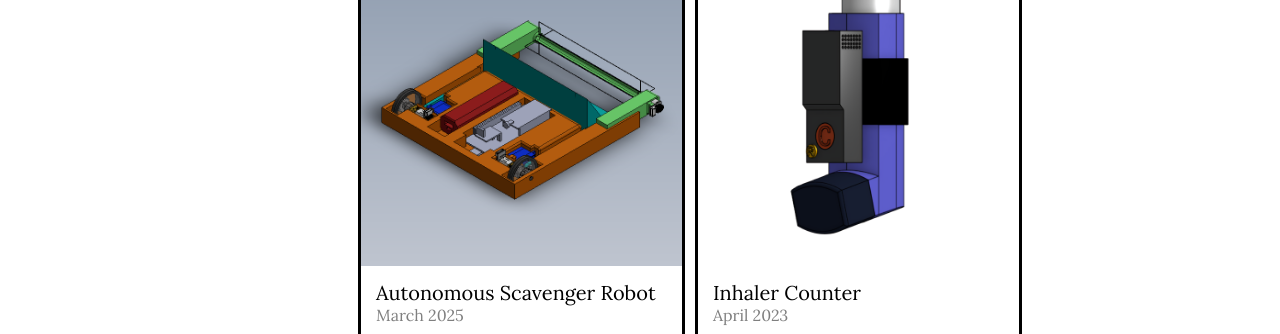
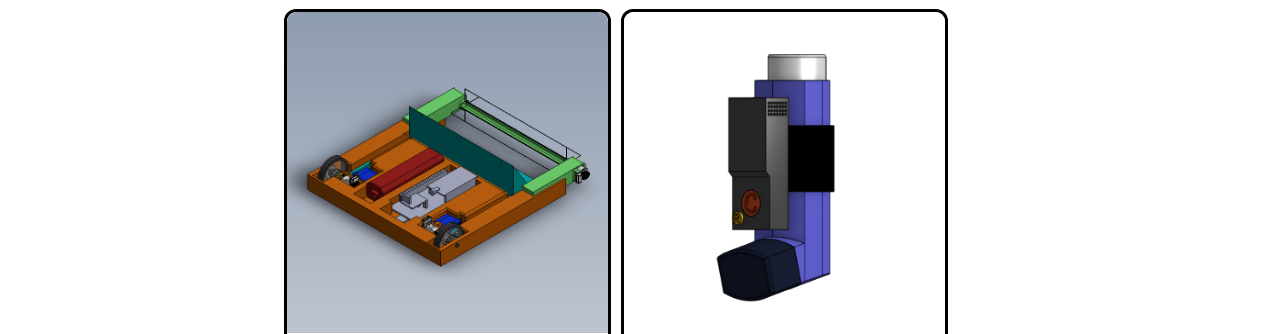
Before and after one commit to raugust3/richard-augustine-portfolio, a plain HTML site: page index.html in a window 1280 px wide. Shown: the part 516-850 px from the top of the page. Drawn offline with Linux system fonts and the light colour scheme.

Commit message:
fix spacing again

```diff
--- a/dropdown-menu.css
+++ b/dropdown-menu.css
@@ -65,7 +65,7 @@
     text-align: center;
 }
 
-@media (min-width: 1200px) {
+@media (min-width: 1300px) {
     .dropdown-menu {
         display: none;
     }
--- a/general.css
+++ b/general.css
@@ -41,9 +41,9 @@ a {
     }
 }
 
-@media (min-width: 1100px) and (max-width: 1200px) {
+@media (min-width: 1100px) and (max-width: 1300px) {
     .right {
-        margin-left: clamp(18px, calc(18px + (100vw - 1100px) * 0.5), 68px);
+        margin-left: clamp(18px, calc(18px + (100vw - 1100px) * 0.5), 118px);
         margin-top: 72px;
     }
 }
--- a/header.css
+++ b/header.css
@@ -12,7 +12,7 @@
     z-index: 2;
 }
 
-@media (min-width: 1200px) {
+@media (min-width: 1300px) {
     .top {
         display: none;
     }
--- a/home/home.css
+++ b/home/home.css
@@ -391,13 +391,13 @@
     }
 }
 
-@media (min-width: 1200px) {
+@media (min-width: 1300px) {
     .project-images {
         justify-content: left;
     }
 }
 
-@media (max-width: 1200px) {
+@media (max-width: 1300px) {
     .title {
         display: none;
     }
--- a/projects/articles.css
+++ b/projects/articles.css
@@ -258,7 +258,7 @@
     }
 }
 
-@media (max-width: 1200px) {
+@media (max-width: 1300px) {
     .mini-navigation {
         top: 72px;
         left: 0px;
--- a/projects/projects.css
+++ b/projects/projects.css
@@ -179,7 +179,7 @@
     }
 }
 
-@media (min-width: 1200px) {
+@media (min-width: 1300px) {
     .project-images {
         justify-content: left;
     }
--- a/sidebar.css
+++ b/sidebar.css
@@ -69,7 +69,7 @@
     text-decoration: underline;
 }
 
-@media (max-width: 1200px) {
+@media (max-width: 1300px) {
     .title {
         display: none;
     }
```
